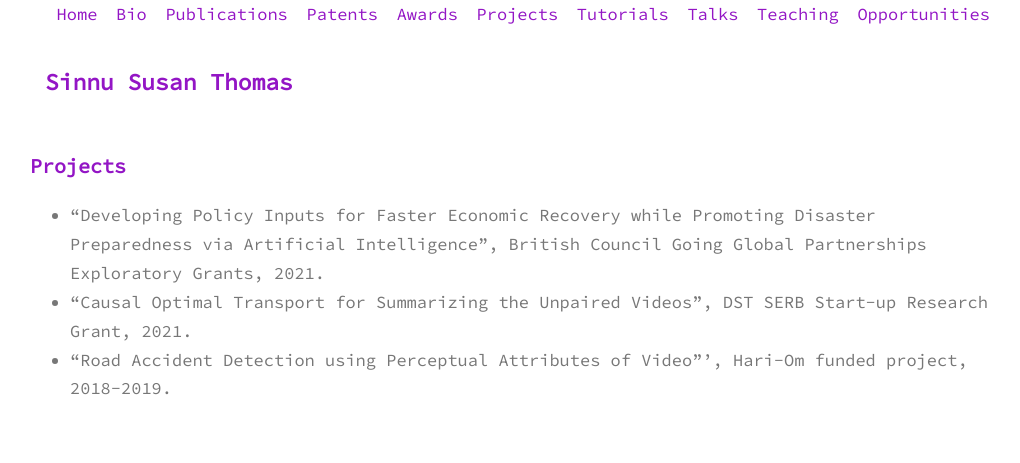
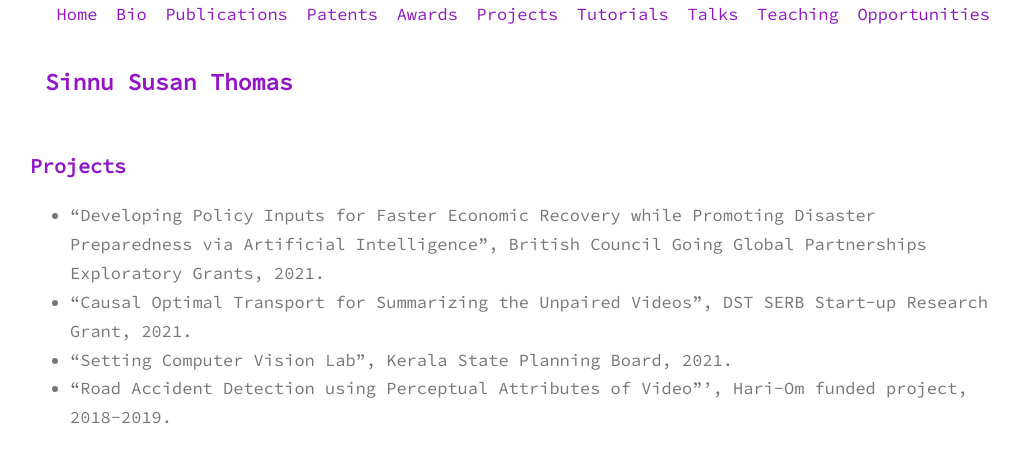
Before and after one commit to sinnuthomas/sinnuthomas.github.io, a Jekyll site: the page built from projects.md, in a window 1280 px wide. Shown: the top 463 px of the page, without its empty margins (130-1150 px from the left). Built offline with Jekyll 4.4.1, drawn with Linux system fonts in a browser that asks for light colours.

Commit message:
Update projects.md

```diff
--- a/projects.md
+++ b/projects.md
@@ -5,4 +5,5 @@ permalink: /projects/
 ---
 *  "Developing Policy Inputs for Faster Economic Recovery while Promoting Disaster Preparedness via Artificial Intelligence", British Council Going Global Partnerships Exploratory Grants, 2021.
 *  "Causal Optimal Transport for Summarizing the Unpaired Videos", DST SERB Start-up Research Grant, 2021.
+*  "Setting Computer Vision Lab", Kerala State Planning Board, 2021.
 *  "Road Accident Detection using Perceptual Attributes of Video"', Hari-Om funded project, 2018-2019.
```
